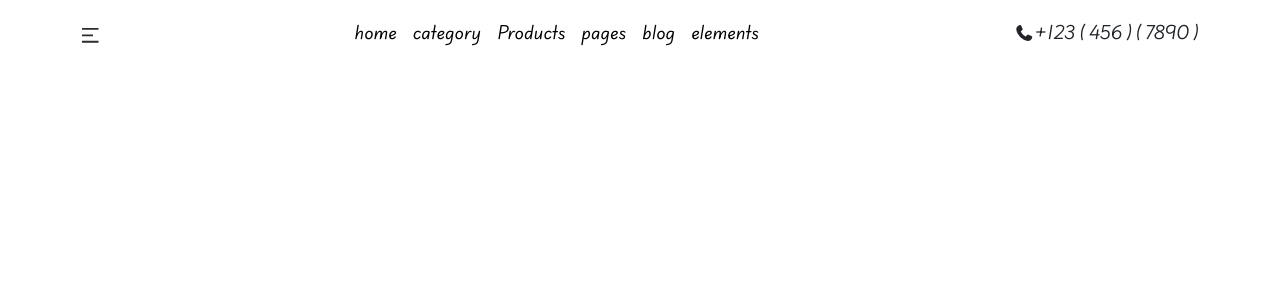
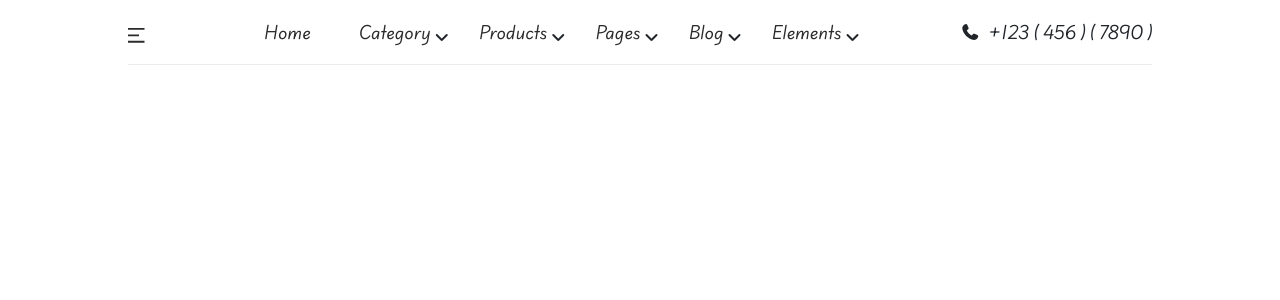
Before and after one commit to hebataha/foodzy, an Angular app: page / in a window 1280 px wide. Shown: the top 300 px of the page. Built offline with nearby package versions, Linux system fonts and the light colour scheme.

Commit message:
add topbar

```diff
--- a/src/abstracts/_functions.scss
+++ b/src/abstracts/_functions.scss
@@ -1,3 +1,5 @@
+@use "sass:math";
+
 @function rem($px) {
-    @return calc($px / 16) * 1rem;
+    @return math.div($px, 16px) * 1rem;
 }
--- a/src/abstracts/_variables.scss
+++ b/src/abstracts/_variables.scss
@@ -1,50 +1,53 @@
+:root {
   /* ==========================
      Primary Colors
   ========================== */
 
-$primary: #F53E32;
-$primary-light: #FF6868;
+  --primary: #F53E32;
+  --primary-light: #FF6868;
 
-$white: #FFFFFF;
+  --white: #FFFFFF;
 
-$black: #000000;
-$black-100: #242424;
-$black-200: #2B2B2D;
-$black-300: #2D2D2D;
-$black-400: #404040;
+  --black: #000000;
+  --black-100: #242424;
+  --black-200: #2B2B2D;
+  --black-300: #2D2D2D;
+  --black-400: #404040;
 
-$gray-100: #ADADAD;
-$gray-200: #777777;
-$gray-300: #7A7A7A;
-$gray-400: #555555;
-$gray-500: #444444;
+  --gray-100: #ADADAD;
+  --gray-200: #777777;
+  --gray-300: #7A7A7A;
+  --gray-400: #555555;
+  --gray-500: #444444;
 
   /* ==========================
      Secondary Colors
   ========================== */
 
-$light-gray: #E9E9E9;
-$light-gray-100: #E9ECEF;
-$light-gray-200: #F4F6FA;
-$light-gray-300: #F7F7F8;
+  --light-gray: #E9E9E9;
+  --light-gray-100: #E9ECEF;
+  --light-gray-200: #F4F6FA;
+  --light-gray-300: #F7F7F8;
 
-$green: #3BB77E;
-$green-light: #BCE3C9;
-$green-dark: #64B496;
+  --green: #3BB77E;
+  --green-light: #BCE3C9;
+  --green-dark: #64B496;
 
-$blue: #67BCEE;
-$blue-light: #6C9EFF;
-$blue-dark: #253D4E;
+  --blue: #67BCEE;
+  --blue-light: #6C9EFF;
+  --blue-dark: #253D4E;
 
-$orange: #F59758;
-$orange-light: #F5885F;
+  --orange: #F59758;
+  --orange-light: #F5885F;
 
-$pink: #F74B81;
+  --pink: #F74B81;
 
-$yellow: #DEDE44;
+  --yellow: #DEDE44;
 
-$red-light: #FB5555;
+  --red-light: #FB5555;
 
-$brown-light: #E9CBBE;
+  --brown-light: #E9CBBE;
 
-$overlay: rgba(0, 0, 0, 0.7);
+  --overlay: rgba(0, 0, 0, 0.7);
+  --transition: all .3s ease-in-out;
+}
--- a/src/app/core/layout/header/header.html
+++ b/src/app/core/layout/header/header.html
@@ -1,32 +1,101 @@
 <header class="header">
-    <div class="container">
-        <section class="header__top-bar d-flex justify-content-between">
+    <section class="header__top-bar d-flex justify-content-between align-items-center">
         <div class="menu-icon">
             <img src="./assets/bars.svg" alt="menu" />
         </div>
         <nav class="header__links">
-                <ul class="list-unstyled d-flex gap-3">
+            <ul class="list-unstyled d-flex gap-5 mb-0">
                 <li>
                     <a routerLink="">home</a>
                 </li>
+                <li class="has-list">
+                    <a routerLink="">category</a>
+                    <ul class="dropdown-list d-flex flex-column gap-3">
                         <li>
-                        <a routerLink="">category</a>
+                            <a> category 1</a>
                         </li>
                         <li>
-                        <a routerLink="">Products</a>
+                            <a> category 2</a>
                         </li>
                         <li>
-                        <a routerLink="">pages</a>
+                            <a> category 3</a>
                         </li>
                         <li>
-                        <a routerLink="">blog</a>
+                            <a> category 4</a>
+                        </li>
+                    </ul>
+                </li>
+                <li class="has-list">
+                    <a routerLink="">Products</a>
+                    <ul class="dropdown-list d-flex flex-column gap-3">
+                        <li>
+                            <a> category 1</a>
                         </li>
                         <li>
+                            <a> category 2</a>
+                        </li>
+                        <li>
+                            <a> category 3</a>
+                        </li>
+                        <li>
+                            <a> category 4</a>
+                        </li>
+                    </ul>
+                </li>
+                <li class="has-list">
+                    <a routerLink="">pages</a>
+                    <ul class="dropdown-list d-flex flex-column gap-3">
+                        <li>
+                            <a> category 1</a>
+                        </li>
+                        <li>
+                            <a> category 2</a>
+                        </li>
+                        <li>
+                            <a> category 3</a>
+                        </li>
+                        <li>
+                            <a> category 4</a>
+                        </li>
+                    </ul>
+                </li>
+                <li class="has-list">
+                    <a routerLink="">blog</a>
+                    <ul class="dropdown-list d-flex flex-column gap-3">
+                        <li>
+                            <a> category 1</a>
+                        </li>
+                        <li>
+                            <a> category 2</a>
+                        </li>
+                        <li>
+                            <a> category 3</a>
+                        </li>
+                        <li>
+                            <a> category 4</a>
+                        </li>
+                    </ul>
+                </li>
+                <li class="has-list">
                     <a routerLink="">elements</a>
+                    <ul class="dropdown-list d-flex flex-column gap-3">
+                        <li>
+                            <a> category 1</a>
+                        </li>
+                        <li>
+                            <a> category 2</a>
+                        </li>
+                        <li>
+                            <a> category 3</a>
+                        </li>
+                        <li>
+                            <a> category 4</a>
+                        </li>
+                    </ul>
                 </li>
             </ul>
         </nav>
-            <div class="header__contact">
+        <div class="header__contact d-flex gap-2 align-items-center">
             <i class="fa-solid fa-phone"></i>
             <span>+123 ( 456 ) ( 7890 )</span>
         </div>
@@ -35,5 +104,5 @@
     <section class="main-header">
 
     </section>
-    </div>
+
 </header>
--- a/src/app/core/layout/header/header.scss
+++ b/src/app/core/layout/header/header.scss
@@ -1,15 +1,93 @@
 .header {
-    background-color: #fff;
+    background-color: var(--white);
+    margin: 0 10%;
 
     &__top-bar {
         padding: 20px 0;
+       border-bottom: 1px solid  rgba(0, 0, 0, 0.08);
     }
 
     &__links {
         ul {
+            .has-list {
+                position: relative;
+
+                &:hover {
+                    .dropdown-list {
+                        opacity: 1;
+                        pointer-events: auto;
+                        transition: var(--transition);
+
+                    }
+                }
+
+                &::after {
+                    content: "\f107";
+                    font-family: "Font Awesome 5 Free";
+                    font-weight: 900;
+                    width: 20px;
+                    height: 20px;
+                    position: absolute;
+                    inset-inline-end: -25px;
+                    top: 5px;
+                }
+
+                .dropdown-list {
+                    position: absolute;
+                    top: 100%;
+                    background-color: var(--white);
+                    border: 1px solid var(--gray-100);
+                    border-radius: 5px;
+                    min-width: 200px;
+                    padding: 20px;
+                    opacity: 0;
+                    pointer-events: none;
+                    transition: var(--transition);
+                    z-index: 9;
+
+                    &:hover {
+                        opacity: 1;
+                    }
+
+                    li {
+                        padding: 5px 0;
+                        cursor: pointer;
+
+                        &:hover {
+                            background-color: var(--light-gray-100);
+                            transition: var(--transition);
+
+                        }
+
+
+                        a {
+                            border-bottom: 1px solid var(--gray-100);
+                            width: 100%;
+                            display: block;
+                            padding-bottom: 5px;
+                            font-size: .9rem;
+
+                        }
+
+                        &:last-child {
+                            a {
+                                border: 0;
+                            }
+                        }
+
+                    }
+                }
+
+            }
+
             li {
+                position: relative;
+
+
+
                 a {
-                    color: #000;
+                    color: var(--black-200);
+                    text-transform: capitalize;
                 }
             }
         }
```
Lines whose indentation alone changed are shown as unchanged.
